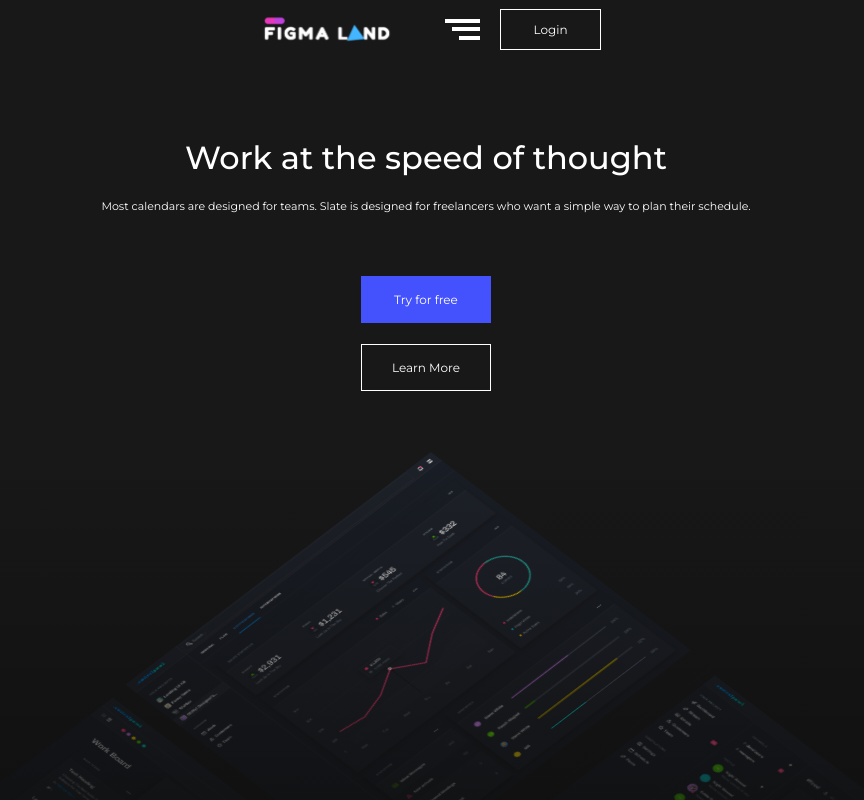
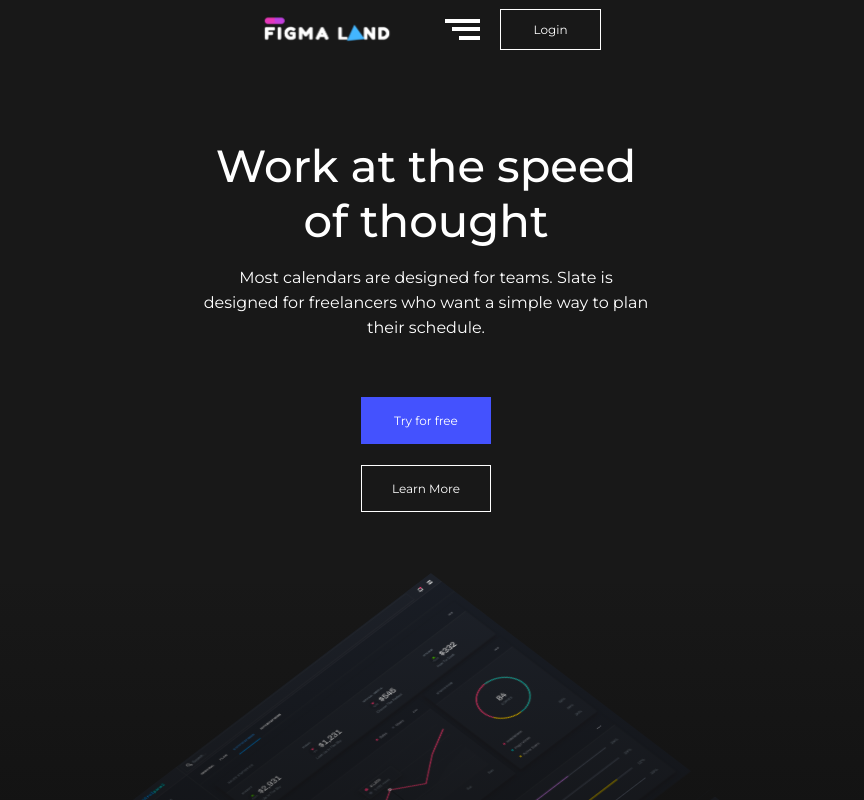
Before and after one commit to CrysLef/Figmaland, a React (Create React App) app: page / in a window 1280 px wide. Shown: the top 800 px of the page, without its empty margins (214-1078 px from the left). Built offline with nearby package versions, Linux system fonts and the light colour scheme.

Commit message:
Fix the TextBox component

```diff
--- a/src/components/TextBox/styles.js
+++ b/src/components/TextBox/styles.js
@@ -9,16 +9,29 @@ export const Box = styled.div`
         margin: 5.7rem 22rem 0 22rem;
     }
 
+    @media (min-width: 1024px) {
+        margin: 2rem auto;
+        width: 45rem;
+    }
+
     h2 {
         font-weight: 500;
         text-align: center;
         font-size: 3.2rem;
         margin-bottom: 1.7rem;
+
+        @media (min-width: 1024px) {
+            font-size: 4.5rem;
+        }
     }
 
     p {
         text-align: center;
         line-height: 2.5rem;
         font-size: 1.1rem;
+
+        @media (min-width: 1024px) {
+            font-size: 1.6rem;
+        }
     }
 `
```
